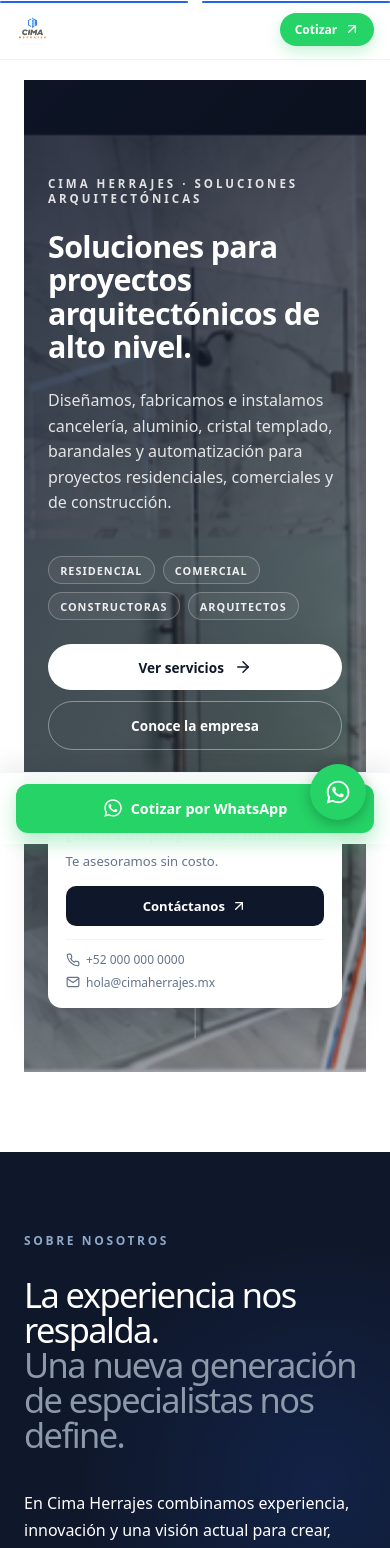
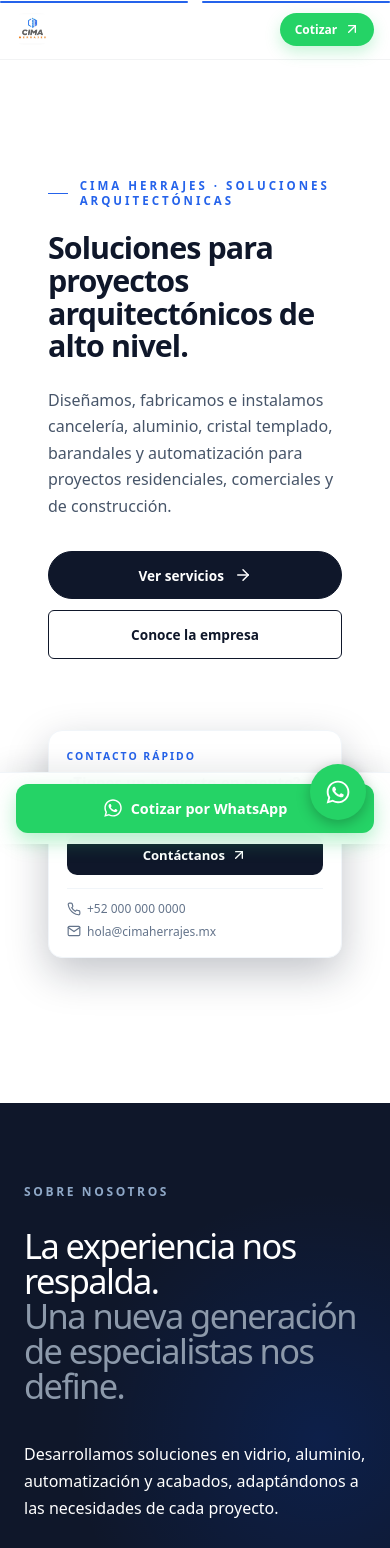
Before and after one commit to cristiangca/cima_herrajes, a React (Vite) app: page / in a window 390 px wide. Shown: the top 1548 px of the page. Built offline with nearby package versions, Linux system fonts and the light colour scheme.

Commit message:
Primer update vercion 3

```diff
--- a/src/pages/home/Home.jsx
+++ b/src/pages/home/Home.jsx
@@ -494,6 +494,7 @@
  </Link>
 
  <nav className=" landing-nav">
+  <a href="#inicio">Inicio</a>
  <a href="#nosotros">Nosotros</a>
  <a href="#servicios">Servicios</a>
  <a href="#proyectos">Proyectos</a>
@@ -511,9 +512,9 @@
  </header>
 
  {/* ============ 1. HERO CON POST-IT ============ */}
- <section className="slide slide-hero">
+ <section id="inicio" className="slide slide-hero">
   <div className="slide-inner hero-inner">
-    <img className="hero-bg" src={banner} alt="" />
+    {/* <img className="hero-bg" src={banner} alt="" /> */}
     <div className="hero-veil" />
 
     <div className="hero-body">
@@ -532,12 +533,6 @@
         residenciales, comerciales y de construcción.
       </Reveal>
 
-      <Reveal className="hero-tags" delay={420}>
-        <span>Residencial</span>
-        <span>Comercial</span>
-        <span>Constructoras</span>
-        <span>Arquitectos</span>
-      </Reveal>
 
       <Reveal className="hero-actions" delay={520}>
         <a href="#servicios" className="hero-cta">
@@ -581,37 +576,44 @@
   </div>
 </section>
  {/* ============ 2. SOBRE NOSOTROS ============ */}
+
 <Slide id="nosotros" className="slide-sobre-nosotros">
   <div className="about-content">
     <Reveal as="span" className="about-label" delay={80}>
- SOBRE NOSOTROS
+      Sobre nosotros
     </Reveal>
+
     <Reveal as="h2" className="about-title" delay={160}>
       La experiencia nos respalda.
       <br />
       <span>Una nueva generación de especialistas nos define.</span>
     </Reveal>
+
     <Reveal as="p" className="about-intro" delay={240}>
+      Desarrollamos soluciones en vidrio, aluminio, automatización y
+      acabados, adaptándonos a las necesidades de cada proyecto.
+    </Reveal>
+
+    <Reveal as="p" className="about-text" delay={320}>
       En Cima Herrajes combinamos experiencia, innovación y una visión
       actual para crear, transformar y mantener espacios funcionales,
       estéticos e inteligentes.
     </Reveal>
- <Reveal as="p" className="about-text" delay={320}>
- Desarrollamos soluciones en vidrio, aluminio, automatización y
- acabados, adaptándonos a las necesidades de cada proyecto.
- </Reveal>
+
     <Reveal as="p" className="about-text" delay={400}>
       Nuestro trabajo va más allá de la fabricación e instalación.
       Acompañamos cada proyecto desde la asesoría y medición hasta su
- ejecución, cuidando la precisión, los acabados y cada detalle.
+      ejecución, cuidando la precisión, los acabados y cada detalle
+      para entregar soluciones bien realizadas, funcionales y pensadas
+      para durar.
     </Reveal>
+
     <Reveal className="about-footer" delay={480}>
       <div className="about-line" />
       <span>30+ AÑOS DE EXPERIENCIA</span>
     </Reveal>
   </div>
 </Slide>
-
  {/* ============ 3. SERVICIOS ============ */}
  <Slide id="servicios" className="slide-servicios">
  <Reveal as="span" className="kicker center">NUESTROS SERVICIOS</Reveal>
--- a/src/styles/home.css
+++ b/src/styles/home.css
@@ -215,108 +215,262 @@
 /* ============================================================
    1. HERO
    ============================================================ */
+/* ============================================================
+   HERO — fondo blanco, texto oscuro, imagen lateral
+   ============================================================ */
 .slide-hero {
   padding: 0;
   min-height: 100vh;
+  background: #fff;
   position: relative;
   overflow: hidden;
 }
+
 .hero-inner {
   position: relative;
   width: 100%;
-  max-width: none;
+  max-width: 1280px;
+  margin: 0 auto;
   min-height: 100vh;
-  display: flex;
-  align-items: center;
-  padding: 6rem 2rem;
-}
+  display: grid;
+  grid-template-columns: 1.05fr 1fr;
+  align-items: center;
+  gap: 4rem;
+  padding: 8rem 3rem 5rem;
+}
+
+/* Imagen — a la derecha, marco redondeado */
 .hero-bg {
-  position: absolute;
-  inset: 0;
+  position: relative;
+  inset: auto;
+  grid-column: 2;
+  grid-row: 1;
   width: 100%;
-  height: 100%;
+  height: 78vh;
+  max-height: 640px;
   object-fit: cover;
-}
+  border-radius: 24px;
+  box-shadow: 0 30px 80px rgba(15, 23, 42, 0.12);
+  z-index: 1;
+}
+
+/* Sin velo oscuro — la imagen se ve limpia */
 .hero-veil {
-  position: absolute;
-  inset: 0;
-  background: linear-gradient(
-    135deg,
-    rgba(15, 23, 42, 0.88) 0%,
-    rgba(15, 23, 42, 0.6) 50%,
-    rgba(15, 23, 42, 0.3) 100%
-  );
-}
+  display: none;
+}
+
+/* Cuerpo de texto — a la izquierda */
 .hero-body {
   position: relative;
   z-index: 2;
-  max-width: 720px;
-  color: #fff;
-}
+  max-width: 560px;
+  color: #0f172a;
+  grid-column: 1;
+  grid-row: 1;
+}
+
 .hero-eyebrow {
-  display: inline-block;
+  display: inline-flex;
+  align-items: center;
+  gap: 0.7rem;
   font-size: 0.72rem;
   letter-spacing: 3px;
   font-weight: 700;
-  color: rgba(255, 255, 255, 0.85);
+  color: #2563eb;
   margin-bottom: 1.5rem;
-}
+  text-transform: uppercase;
+}
+.hero-eyebrow::before {
+  content: '';
+  width: 32px;
+  height: 1px;
+  background: #2563eb;
+  display: block;
+}
+
 .hero-body h1 {
-  font-size: clamp(2rem, 4.5vw, 3.6rem);
+  font-size: clamp(2.2rem, 4.5vw, 3.8rem);
   font-weight: 800;
-  line-height: 1.1;
-  letter-spacing: -0.02em;
+  line-height: 1.08;
+  letter-spacing: -0.03em;
+  color: #0f172a;
   margin-bottom: 1.5rem;
 }
+
 .hero-body p {
-  font-size: 1.1rem;
-  line-height: 1.6;
-  color: rgba(255, 255, 255, 0.85);
-  max-width: 560px;
-  margin-bottom: 2.5rem;
-}
+  font-size: 1.08rem;
+  line-height: 1.65;
+  color: #475569;
+  max-width: 520px;
+  margin-bottom: 2rem;
+}
+
+/* Chips de audiencia (si los usas) */
+.hero-tags {
+  display: flex;
+  flex-wrap: wrap;
+  gap: 0.5rem;
+  margin-bottom: 2rem;
+}
+.hero-tags span {
+  font-size: 0.7rem;
+  letter-spacing: 1px;
+  text-transform: uppercase;
+  font-weight: 600;
+  color: #334155;
+  padding: 0.45rem 0.9rem;
+  border: 1px solid #e2e8f0;
+  border-radius: 999px;
+  background: #f8fafc;
+}
+
+/* Botones */
+.hero-actions {
+  display: flex;
+  flex-wrap: wrap;
+  gap: 0.7rem;
+  align-items: center;
+}
+
 .hero-cta {
   display: inline-flex;
   align-items: center;
   gap: 0.6rem;
-  background: #fff;
-  color: var(--ink);
+  background: #0f172a;
+  color: #fff;
   padding: 1rem 1.7rem;
   border-radius: 999px;
   text-decoration: none;
   font-weight: 700;
   font-size: 0.92rem;
   transition: all 0.25s;
+  border: 1.5px solid #0f172a;
 }
 .hero-cta:hover {
   transform: translateY(-2px);
-  box-shadow: 0 15px 35px rgba(0, 0, 0, 0.25);
-}
-
+  background: #1e293b;
+  border-color: #1e293b;
+  box-shadow: 0 15px 35px rgba(15, 23, 42, 0.2);
+}
+
+.hero-cta-ghost {
+  background: transparent;
+  color: #0f172a;
+  border: 1.5px solid #e2e8f0;
+}
+.hero-cta-ghost:hover {
+  background: #f8fafc;
+  border-color: #0f172a;
+  color: #0f172a;
+  box-shadow: none;
+}
+
+/* Post-it — ahora flota sobre la imagen */
+.hero-postit {
+  position: absolute;
+  right: 3rem;
+  bottom: 5rem;
+  top: auto;
+  z-index: 3;
+  width: 280px;
+  background: #fff;
+  border-radius: 14px;
+  padding: 1.4rem 1.4rem 1.2rem;
+  box-shadow: 0 25px 60px rgba(15, 23, 42, 0.18);
+  border: 1px solid #f1f5f9;
+  display: flex;
+  flex-direction: column;
+  gap: 0.5rem;
+}
+
+/* Scroll indicator */
 .hero-scroll {
   position: absolute;
   bottom: 2rem;
-  left: 50%;
-  transform: translateX(-50%);
-  display: flex;
-  flex-direction: column;
-  align-items: center;
-  gap: 0.6rem;
-  color: rgba(255, 255, 255, 0.7);
+  left: 3rem;
+  transform: none;
+  display: flex;
+  flex-direction: row;
+  align-items: center;
+  gap: 0.7rem;
+  color: #94a3b8;
   font-size: 0.7rem;
   letter-spacing: 3px;
   text-transform: uppercase;
   z-index: 2;
 }
 .hero-scroll-line {
-  width: 1px;
-  height: 40px;
-  background: rgba(255, 255, 255, 0.4);
+  width: 40px;
+  height: 1px;
+  background: #cbd5e1;
   animation: scrollLine 2s ease-in-out infinite;
 }
 @keyframes scrollLine {
-  0%, 100% { transform: scaleY(0.4); transform-origin: top; }
-  50% { transform: scaleY(1); transform-origin: top; }
+  0%, 100% { transform: scaleX(0.4); transform-origin: left; }
+  50% { transform: scaleX(1); transform-origin: left; }
+}
+
+/* Responsive */
+@media (max-width: 1024px) {
+  .hero-inner {
+    grid-template-columns: 1fr;
+    gap: 2.5rem;
+    padding: 7rem 2rem 4rem;
+  }
+  .hero-bg {
+    grid-column: 1;
+    grid-row: 2;
+    height: 50vh;
+    max-height: 420px;
+  }
+  .hero-body {
+    grid-column: 1;
+    grid-row: 1;
+    max-width: 100%;
+  }
+  .hero-postit {
+    position: static;
+    width: 100%;
+    max-width: 380px;
+    margin: 1.5rem auto 0;
+    box-shadow: 0 15px 40px rgba(15, 23, 42, 0.12);
+  }
+  .hero-scroll {
+    left: 2rem;
+  }
+}
+
+@media (max-width: 600px) {
+  .hero-inner {
+    padding: 6rem 1.3rem 4rem;
+  }
+  .hero-body h1 {
+    font-size: 1.9rem;
+  }
+  .hero-body p {
+    font-size: 0.98rem;
+  }
+  .hero-actions {
+    flex-direction: column;
+    align-items: stretch;
+  }
+  .hero-cta,
+  .hero-cta-ghost {
+    justify-content: center;
+    width: 100%;
+  }
+  .hero-bg {
+    height: 38vh;
+  }
+  .hero-scroll {
+    display: none;
+  }
+}
+
+@media (prefers-reduced-motion: reduce) {
+  .hero-scroll-line {
+    animation: none;
+  }
 }
 /* ============================================================
    HERO — chips de audiencia
@@ -351,18 +505,23 @@
   align-items: center;
 }
 
-/* El .hero-cta ya existe. Agregamos la variante ghost */
 .hero-cta-ghost {
   background: transparent;
-  color: #fff;
-  border: 1.5px solid rgba(255, 255, 255, 0.4);
-}
+  color: #0f172a;              /* texto oscuro para contraste en fondo blanco */
+  border: 1.5px solid #0f172a; /* borde oscuro */
+  padding: 0.6rem 1.2rem;
+  border-radius: 6px;
+  cursor: pointer;
+  transition: all 0.3s ease;
+}
+
 .hero-cta-ghost:hover {
-  background: rgba(255, 255, 255, 0.1);
-  border-color: rgba(255, 255, 255, 0.7);
-  transform: translateY(-2px);
+  background: #0f172a;   /* se rellena oscuro al hover */
+  color: #ffffff;        /* texto blanco para contraste */
+  border-color: #0f172a; /* borde se unifica con el fondo */
   box-shadow: none;
 }
+
 
 /* Responsive extra para el hero */
 @media (max-width: 900px) {
@@ -485,7 +644,7 @@
   border-radius: 50%;
   background: radial-gradient(
     circle,
-    rgba(37, 99, 235, 0.15) 0%,
+    rgba(0, 81, 255, 0.15) 0%,
     rgba(37, 99, 235, 0) 70%
   );
   pointer-events: none;
```
Lines whose indentation alone changed are shown as unchanged.
